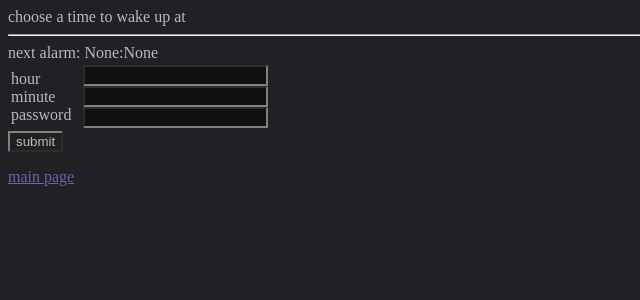
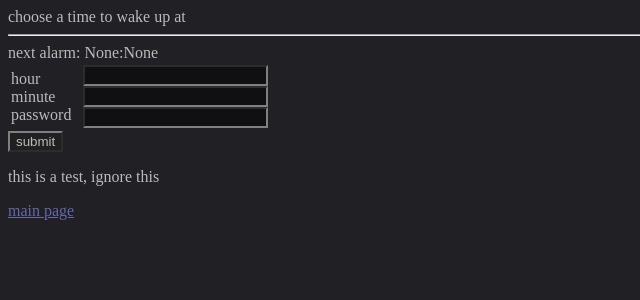
Before and after one commit to e-shrdlu/LED-controller, a Flask app: page /alarm in a window 1280 px wide. Shown: the top 300 px of the page, without its empty margins (0-640 px from the left). Run offline with Flask 2, Linux system fonts and the light colour scheme; parts of the project's set-up code (start-up, migrations or seed data) failed here and were passed over.

Commit message:
this is a test, ignore this

```diff
--- a/templates/alarm.html
+++ b/templates/alarm.html
@@ -70,7 +70,7 @@
     <button type="submit" class="btn btn-primary">submit</button>
 
 </form>
-
+<p>this is a test, ignore this</p>
 <a href="/">main page</a>
 
 </body>
```
